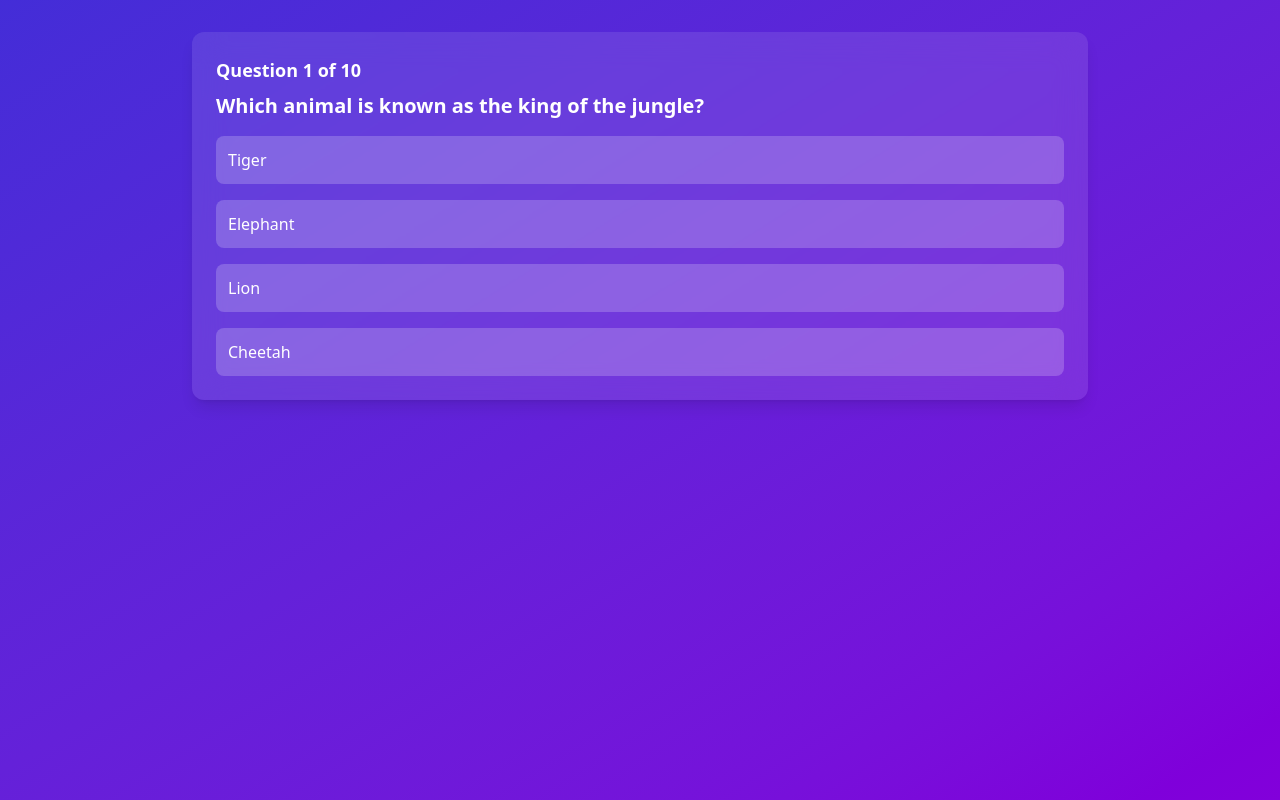
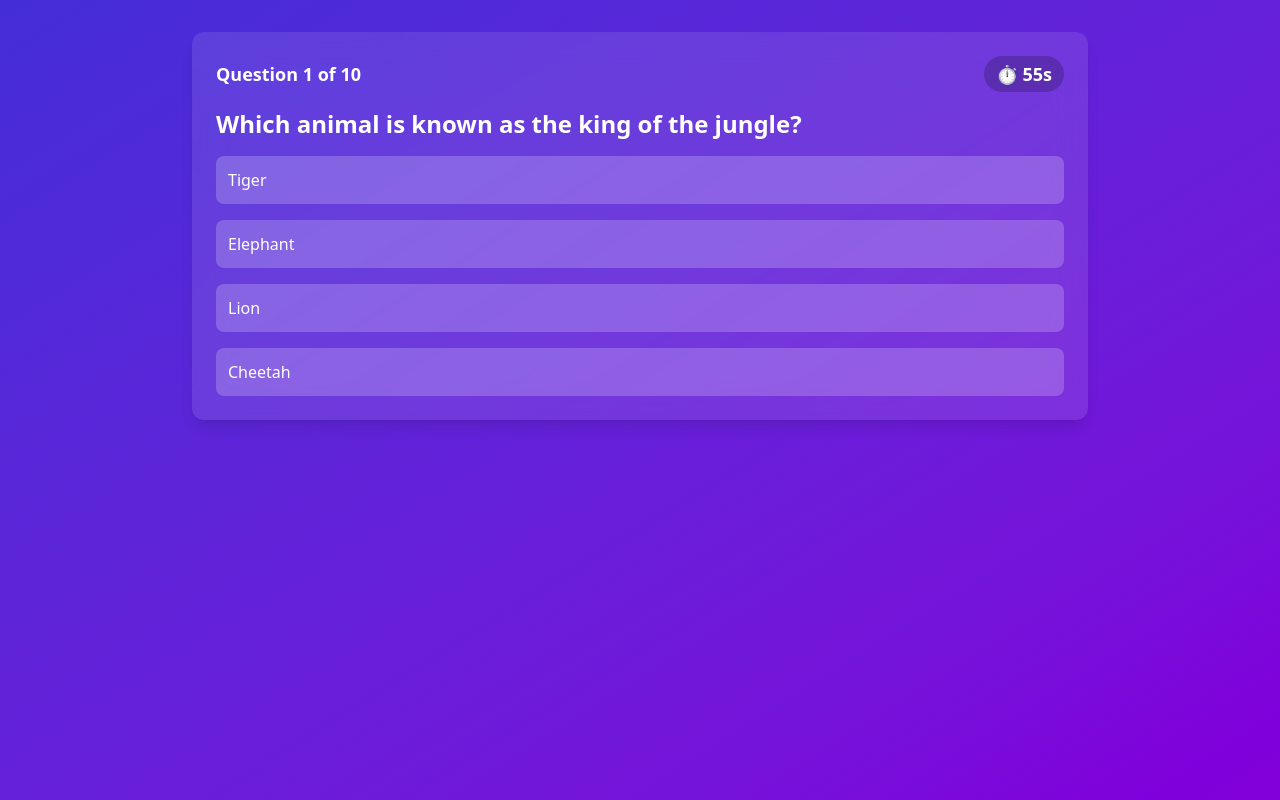
Before and after one commit to devsany/quizmaster, a React (Vite) app: page /recent-published/animals in a window 1280 px wide. Built offline with nearby package versions, Linux system fonts and the light colour scheme.

Commit message:
add the timer

```diff
--- a/src/component/all_quiz/RecentPublishedAnimal.jsx
+++ b/src/component/all_quiz/RecentPublishedAnimal.jsx
@@ -1,5 +1,6 @@
-import React, { useState } from "react";
-import { motion, AnimatePresence } from "framer-motion";
+import React, { useState, useEffect } from "react";
+import { motion } from "framer-motion";
+
 const quizData = [
   {
     question: "Which animal is known as the king of the jungle?",
@@ -88,11 +89,51 @@ const RecentPublishedAnimal = () => {
   const [answers, setAnswers] = useState([]);
   const [showResult, setShowResult] = useState(false);
   const [showSummary, setShowSummary] = useState(false);
+  const [timer, setTimer] = useState(60);
+  const [totalTime, setTotalTime] = useState(0);
+
+  const [questionTimes, setQuestionTimes] = useState([]);
+  const [questionStartTime, setQuestionStartTime] = useState(Date.now());
+
+  useEffect(() => {
+    if (!showResult && timer > 0) {
+      const countdown = setTimeout(() => {
+        setTimer((prev) => prev - 1);
+        setTotalTime((prev) => prev + 1);
+      }, 1000);
+      return () => clearTimeout(countdown);
+    } else if (timer === 0 && !showResult) {
+      setAnswers((prev) => [...prev, null]);
+      if (current + 1 < quizData.length) {
+        setCurrent((prev) => prev + 1);
+        setTimer(60);
+      } else {
+        setShowResult(true);
+      }
+    } else if (timer === 0 && !showResult) {
+      const timeSpent = Math.floor((Date.now() - questionStartTime) / 1000);
+      setQuestionTimes((prev) => [...prev, timeSpent]);
+
+      setAnswers((prev) => [...prev, null]);
+      if (current + 1 < quizData.length) {
+        setCurrent((prev) => prev + 1);
+        setTimer(60);
+        setQuestionStartTime(Date.now());
+      } else {
+        setShowResult(true);
+      }
+    }
+  }, [timer, showResult, current]);
 
   const handleAnswer = (index) => {
-    setAnswers([...answers, index]);
+    const timeSpent = Math.floor((Date.now() - questionStartTime) / 1000); // in seconds
+    setQuestionTimes((prev) => [...prev, timeSpent]);
+
+    setAnswers((prev) => [...prev, index]);
     if (current + 1 < quizData.length) {
-      setCurrent(current + 1);
+      setCurrent((prev) => prev + 1);
+      setTimer(60);
+      setQuestionStartTime(Date.now()); // reset start time for next question
     } else {
       setShowResult(true);
     }
@@ -101,21 +142,42 @@ const RecentPublishedAnimal = () => {
   const correctCount = answers.filter(
     (a, i) => a === quizData[i].correct
   ).length;
+  const attemptedCount = answers.filter(
+    (a) => a !== null && a !== undefined
+  ).length;
   const totalPoints = correctCount * 4;
 
-  const attemptedCount = answers.length;
+  const formatTime = (sec) => {
+    const min = Math.floor(sec / 60);
+    const s = sec % 60;
+    return `${min.toString().padStart(2, "0")}:${s
+      .toString()
+      .padStart(2, "0")}`;
+  };
 
   return (
-    <div className="min-h-screen px-4 py-8 bg-gradient-to-br from-indigo-700 to-purple-700 text-white">
+    <div className="min-h-screen px-4 py-8 bg-gradient-to-br from-indigo-700 to-purple-700 text-white font-sans">
       <div className="max-w-4xl mx-auto">
         {!showResult ? (
-          <div className="bg-white/10 backdrop-blur-lg p-6 rounded-xl shadow-lg">
-            <h2 className="text-lg font-semibold mb-2">
+          <motion.div
+            initial={{ opacity: 0, y: 50 }}
+            animate={{ opacity: 1, y: 0 }}
+            transition={{ duration: 0.5 }}
+            className="bg-white/10 backdrop-blur-lg p-6 rounded-xl shadow-lg"
+          >
+            <div className="flex justify-between items-center mb-4">
+              <h2 className="text-lg font-semibold">
                 Question {current + 1} of {quizData.length}
               </h2>
-            <h3 className="text-xl font-bold mb-4">
+              <div className="text-lg font-bold bg-black/20 px-3 py-1 rounded-full">
+                ⏱ {timer}s
+              </div>
+            </div>
+
+            <h3 className="text-2xl font-bold mb-4">
               {quizData[current].question}
             </h3>
+
             {quizData[current].image && (
               <img
                 src={quizData[current].image}
@@ -123,9 +185,12 @@ const RecentPublishedAnimal = () => {
                 className="mb-4 rounded-lg w-full h-48 object-cover"
               />
             )}
+
             <div className="grid gap-4">
               {quizData[current].options.map((opt, idx) => (
-                <button
+                <motion.button
+                  whileTap={{ scale: 0.95 }}
+                  whileHover={{ scale: 1.02 }}
                   key={idx}
                   onClick={() => handleAnswer(idx)}
                   className="flex items-center gap-3 p-3 bg-white/20 hover:bg-white/30 rounded-lg transition"
@@ -140,22 +205,28 @@ const RecentPublishedAnimal = () => {
                   <span>
                     {opt.text || (typeof opt === "string" ? opt : "")}
                   </span>
-                </button>
+                </motion.button>
               ))}
             </div>
-          </div>
+          </motion.div>
         ) : (
-          <div className="bg-white/10 backdrop-blur-xl p-6 rounded-xl shadow-lg text-white">
-            <h2 className="text-2xl font-bold mb-6">Quiz Summary</h2>
+          <motion.div
+            initial={{ opacity: 0 }}
+            animate={{ opacity: 1 }}
+            className="bg-white/10 backdrop-blur-xl p-6 rounded-xl shadow-lg text-white"
+          >
+            <h2 className="text-3xl font-bold mb-6 text-center text-green-300">
+              Quiz Summary
+            </h2>
             <div className="max-w-xl mx-auto mb-6">
-              <div className="bg-white/10 backdrop-blur-md text-white rounded-xl p-6 shadow-md grid grid-cols-2 sm:grid-cols-4 gap-4 text-center">
+              <div className="bg-white/10 backdrop-blur-md text-white rounded-xl p-6 shadow-md grid grid-cols-2 sm:grid-cols-5 gap-4 text-center">
                 <div className="flex flex-col">
-                  <span className="text-sm text-gray-300">Total Questions</span>
+                  <span className="text-sm text-gray-300">Total</span>
                   <span className="text-xl font-bold">{quizData.length}</span>
                 </div>
                 <div className="flex flex-col">
                   <span className="text-sm text-gray-300">Attempted</span>
-                  <span className="text-xl font-bold">{answers.length}</span>
+                  <span className="text-xl font-bold">{attemptedCount}</span>
                 </div>
                 <div className="flex flex-col">
                   <span className="text-sm text-gray-300">Correct</span>
@@ -165,21 +236,32 @@ const RecentPublishedAnimal = () => {
                   <span className="text-sm text-gray-300">Points</span>
                   <span className="text-xl font-bold">{totalPoints}</span>
                 </div>
+                <div className="flex flex-col">
+                  <span className="text-sm text-gray-300">Time</span>
+                  <span className="text-xl font-bold">
+                    {formatTime(totalTime)}
+                  </span>
+                </div>
               </div>
             </div>
 
+            <div className="text-center">
               <button
                 onClick={() => setShowSummary(!showSummary)}
                 className="px-4 py-2 mt-4 bg-green-600 hover:bg-green-700 rounded-lg"
               >
                 {showSummary ? "Hide Summary" : "View Summary"}
               </button>
+            </div>
 
             {showSummary && (
               <div className="grid grid-cols-1 sm:grid-cols-2 gap-4 mt-6">
                 {quizData.map((q, idx) => (
-                  <div
+                  <motion.div
                     key={idx}
+                    initial={{ opacity: 0 }}
+                    animate={{ opacity: 1 }}
+                    transition={{ delay: idx * 0.1 }}
                     className={`p-4 rounded-lg border-4 text-white/90 ${
                       answers[idx] === q.correct
                         ? "border-green-500 bg-green-100/10"
@@ -191,9 +273,11 @@ const RecentPublishedAnimal = () => {
                     </h3>
                     <p className="mb-1">
                       Your answer:{" "}
-                      {typeof q.options[answers[idx]] === "object"
+                      {answers[idx] === null || answers[idx] === undefined
+                        ? "Not Answered"
+                        : typeof q.options[answers[idx]] === "object"
                         ? q.options[answers[idx]]?.text || "[Image Option]"
-                        : q.options[answers[idx]] || "Not Answered"}
+                        : q.options[answers[idx]]}
                     </p>
                     <p>
                       Correct answer:{" "}
@@ -201,11 +285,11 @@ const RecentPublishedAnimal = () => {
                         ? q.options[q.correct].text || "[Image Option]"
                         : q.options[q.correct]}
                     </p>
-                  </div>
+                  </motion.div>
                 ))}
               </div>
             )}
-          </div>
+          </motion.div>
         )}
       </div>
     </div>
```
Lines whose indentation alone changed are shown as unchanged.
